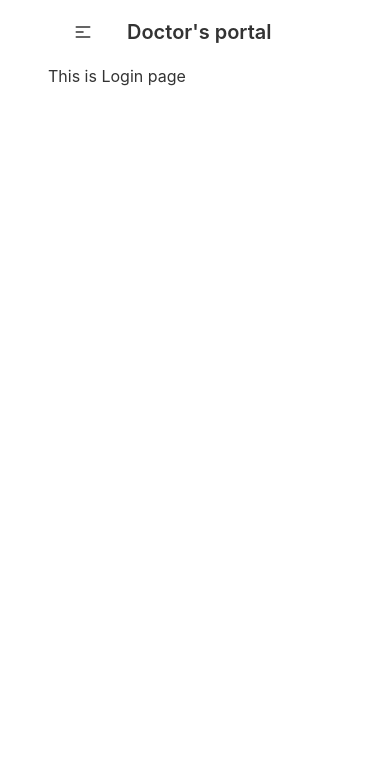
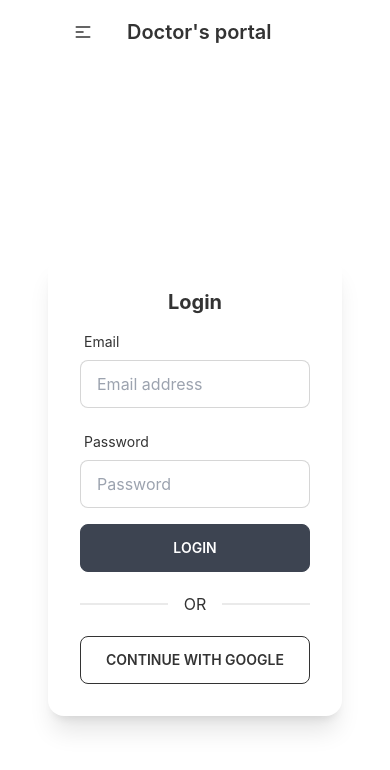
Before and after one commit to shahedyousuf/doctor-s-portal, a React (Create React App) app: page /login in a window 390 px wide. Shown: the top 770 px of the page. Built offline with nearby package versions, Linux system fonts and the light colour scheme.

Commit message:
Login page implemented

```diff
--- a/package.json
+++ b/package.json
@@ -8,9 +8,12 @@
     "@testing-library/user-event": "^13.5.0",
     "daisyui": "^2.14.3",
     "date-fns": "^2.28.0",
+    "firebase": "^9.8.1",
     "react": "^18.1.0",
     "react-day-picker": "^8.0.4",
     "react-dom": "^18.1.0",
+    "react-firebase-hooks": "^5.0.3",
+    "react-hook-form": "^7.30.0",
     "react-router-dom": "^6.3.0",
     "react-scripts": "5.0.1",
     "web-vitals": "^2.1.4"
--- a/src/Pages/Appointment/AppointmentBanner.js
+++ b/src/Pages/Appointment/AppointmentBanner.js
@@ -5,9 +5,9 @@
 
 const AppointmentBanner = ({ date, setDate }) => {
     return (
-        <div class="hero min-h-screen">
-            <div class="hero-content flex-col lg:flex-row-reverse">
-                <img src={chair} class="max-w-sm rounded-lg shadow-2xl" alt='dentist chair' />
+        <div className="hero min-h-screen">
+            <div className="hero-content flex-col lg:flex-row-reverse">
+                <img src={chair} className="max-w-sm rounded-lg shadow-2xl" alt='dentist chair' />
                 <div>
                     <DayPicker
                         mode='single'
--- a/src/Pages/Appointment/BookingModal.js
+++ b/src/Pages/Appointment/BookingModal.js
@@ -12,22 +12,22 @@
 
     return (
         <div>
-            <input type="checkbox" id="booking-modal" class="modal-toggle" />
-            <div class="modal modal-bottom sm:modal-middle">
-                <div class="modal-box">
-                    <label for="booking-modal" class="btn btn-sm btn-circle absolute right-2 top-2">✕</label>
-                    <h3 class="font-bold text-lg text-secondary">Booking for: {name}!</h3>
+            <input type="checkbox" id="booking-modal" className="modal-toggle" />
+            <div className="modal modal-bottom sm:modal-middle">
+                <div className="modal-box">
+                    <label for="booking-modal" className="btn btn-sm btn-circle absolute right-2 top-2">✕</label>
+                    <h3 className="font-bold text-lg text-secondary">Booking for: {name}!</h3>
                     <form onSubmit={handleBooking} className='grid grid-cols-1 gap-3 justify-items-center mt-2'>
-                        <input type="text" disabled value={format(date, 'PP')} class="input input-bordered w-full max-w-xs" />
-                        <select name='slot' class="select select-bordered w-full max-w-xs">
+                        <input type="text" disabled value={format(date, 'PP')} className="input input-bordered w-full max-w-xs" />
+                        <select name='slot' className="select select-bordered w-full max-w-xs">
                             {
                                 slots.map(slot => <option value={slot}>{slot}</option>)
                             }
                         </select>
-                        <input type="text" name='name' placeholder="Your Name" class="input input-bordered w-full max-w-xs" />
-                        <input type="text" name='email' placeholder="Email Address" class="input input-bordered w-full max-w-xs" />
-                        <input type="text" name='phone' placeholder="Phone Number" class="input input-bordered w-full max-w-xs" />
-                        <input type="submit" value='Submit' placeholder="Type here" class="btn btn-secondary w-full max-w-xs" />
+                        <input type="text" name='name' placeholder="Your Name" className="input input-bordered w-full max-w-xs" />
+                        <input type="text" name='email' placeholder="Email Address" className="input input-bordered w-full max-w-xs" />
+                        <input type="text" name='phone' placeholder="Phone Number" className="input input-bordered w-full max-w-xs" />
+                        <input type="submit" value='Submit' placeholder="Type here" className="btn btn-secondary w-full max-w-xs" />
                     </form>
                 </div>
             </div>
--- a/src/Pages/Login/Login.js
+++ b/src/Pages/Login/Login.js
@@ -1,9 +1,105 @@
 import React from 'react';
+import { useSignInWithEmailAndPassword, useSignInWithGoogle } from 'react-firebase-hooks/auth';
+import auth from '../../firebase.init';
+import { useForm } from "react-hook-form";
+import Loading from '../Shared/Loading';
+
 
 const Login = () => {
+    const [signInWithGoogle, gUser, gLoading, gError] = useSignInWithGoogle(auth);
+    const { register, formState: { errors }, handleSubmit } = useForm();
+
+    const [
+        signInWithEmailAndPassword,
+        user,
+        loading,
+        error,
+    ] = useSignInWithEmailAndPassword(auth);
+
+    let signInError;
+
+    if (loading || gLoading) {
+        return <Loading></Loading>
+    }
+
+    if (error || gError) {
+        signInError = <p className='text-red-500 mb-2'><small>{error?.message || gError?.message}</small></p>
+    }
+
+    if (gUser) {
+        console.log(gUser);
+    }
+
+    const onSubmit = data => {
+        console.log(data);
+        signInWithEmailAndPassword(data.email, data.password);
+    };
+
+
     return (
-        <div>
-            This is Login page
+        <div className='flex h-screen justify-center items-center'>
+            <div className="card w-96 bg-base-100 shadow-xl">
+                <div className="card-body">
+                    <h2 className="text-center text-xl font-bold">Login</h2>
+                    <form onSubmit={handleSubmit(onSubmit)}>
+
+                        <div class="form-control w-full max-w-xs">
+                            <label class="label">
+                                <span class="label-text">Email</span>
+                            </label>
+                            <input
+                                type="email"
+                                placeholder="Email address"
+                                class="input input-bordered w-full max-w-xs"
+                                {...register("email", {
+                                    required: {
+                                        value: true,
+                                        message: 'Email is required'
+                                    },
+                                    pattern: {
+                                        value: /[a-z0-9]+@[a-z]+\.[a-z]{2,3}/,
+                                        message: 'Provide a valid email'
+                                    }
+                                })}
+                            />
+                            <label class="label">
+                                {errors.email?.type === 'required' && <span class="label-text-alt text-red-500">{errors.email.message}</span>}
+                                {errors.email?.type === 'pattern' && <span class="label-text-alt text-red-500">{errors.email.message}</span>}
+                            </label>
+                        </div>
+                        <div class="form-control w-full max-w-xs">
+                            <label class="label">
+                                <span class="label-text">Password</span>
+                            </label>
+                            <input
+                                type="password"
+                                placeholder="Password"
+                                class="input input-bordered w-full max-w-xs"
+                                {...register("password", {
+                                    required: {
+                                        value: true,
+                                        message: 'Password is required'
+                                    },
+                                    minLength: {
+                                        value: 6,
+                                        message: 'Must be 6 characters or longer'
+                                    }
+                                })}
+                            />
+                            <label class="label">
+                                {errors.password?.type === 'required' && <span class="label-text-alt text-red-500">{errors.password.message}</span>}
+                                {errors.password?.type === 'minLength' && <span class="label-text-alt text-red-500">{errors.password.message}</span>}
+                            </label>
+                        </div>
+                        {signInError}
+                        <input className='btn w-full max-w-xs text-white' type="submit" value='Login' />
+                    </form>
+                    <div className="divider">OR</div>
+                    <button
+                        onClick={() => signInWithGoogle()}
+                        className="btn btn-outline">Continue with Google</button>
+                </div>
+            </div>
         </div>
     );
 };
--- /dev/null
+++ b/src/Pages/Shared/Loading.js
@@ -0,0 +1,11 @@
+import React from 'react';
+
+const Loading = () => {
+    return (
+        <div class="h-screen flex items-center justify-center ">
+            <div class="w-16 h-16 border-b-2 border-gray-900 rounded-full animate-spin"></div>
+        </div>
+    );
+};
+
+export default Loading;
--- a/src/Pages/Shared/Navbar.js
+++ b/src/Pages/Shared/Navbar.js
@@ -15,7 +15,7 @@
             <div className="navbar-start">
                 <div className="dropdown">
                     <label tabIndex="0" className="btn btn-ghost lg:hidden">
-                        <svg xmlns="http://www.w3.org/2000/svg" className="h-5 w-5" fill="none" viewBox="0 0 24 24" stroke="currentColor"><path stroke-linecap="round" stroke-linejoin="round" stroke-width="2" d="M4 6h16M4 12h8m-8 6h16" /></svg>
+                        <svg xmlns="http://www.w3.org/2000/svg" className="h-5 w-5" fill="none" viewBox="0 0 24 24" stroke="currentColor"><path strokeLinecap="round" strokeLinejoin="round" strokeWidth="2" d="M4 6h16M4 12h8m-8 6h16" /></svg>
                     </label>
                     <ul tabIndex="0" className="menu menu-compact dropdown-content mt-3 p-2 shadow bg-base-100 rounded-box w-52">
                         {menuItems}
--- /dev/null
+++ b/src/firebase.init.js
@@ -0,0 +1,22 @@
+// Import the functions you need from the SDKs you need
+import { initializeApp } from "firebase/app";
+import { getAuth } from "firebase/auth";
+// TODO: Add SDKs for Firebase products that you want to use
+// https://firebase.google.com/docs/web/setup#available-libraries
+
+// Your web app's Firebase configuration
+const firebaseConfig = {
+    apiKey: process.env.REACT_APP_apiKey,
+    authDomain: process.env.REACT_APP_authDomain,
+    projectId: process.env.REACT_APP_projectId,
+    storageBucket: process.env.REACT_APP_storageBucket,
+    messagingSenderId: process.env.REACT_APP_messagingSenderId,
+    appId: process.env.REACT_APP_appId
+};
+
+// Initialize Firebase
+const app = initializeApp(firebaseConfig);
+
+const auth = getAuth(app);
+
+export default auth;
```
Also changed, not shown: src/Pages/Appointment/Service.js (+5 -5 lines), 1 other file (tests, documents, lock files or other folders).
